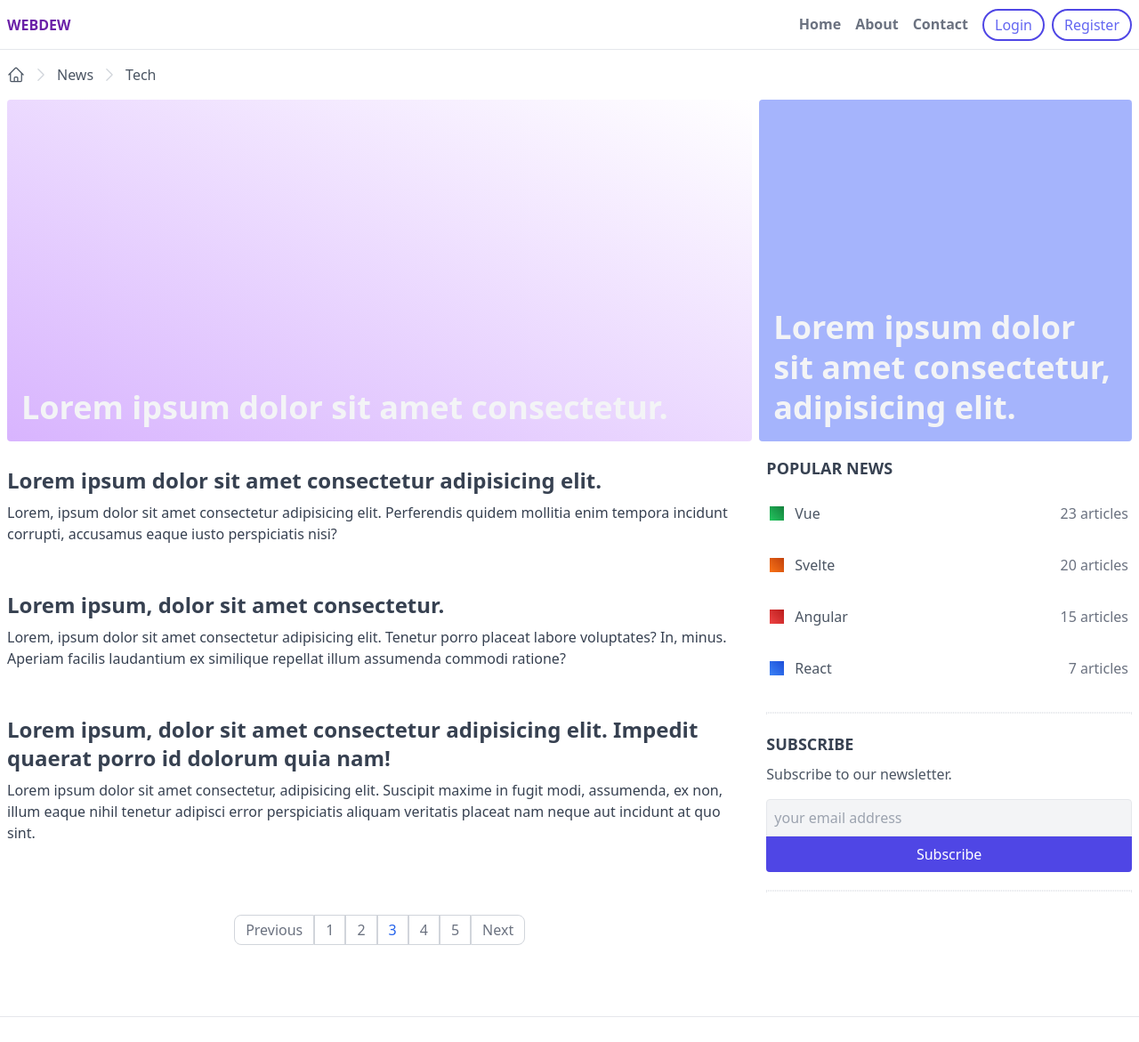
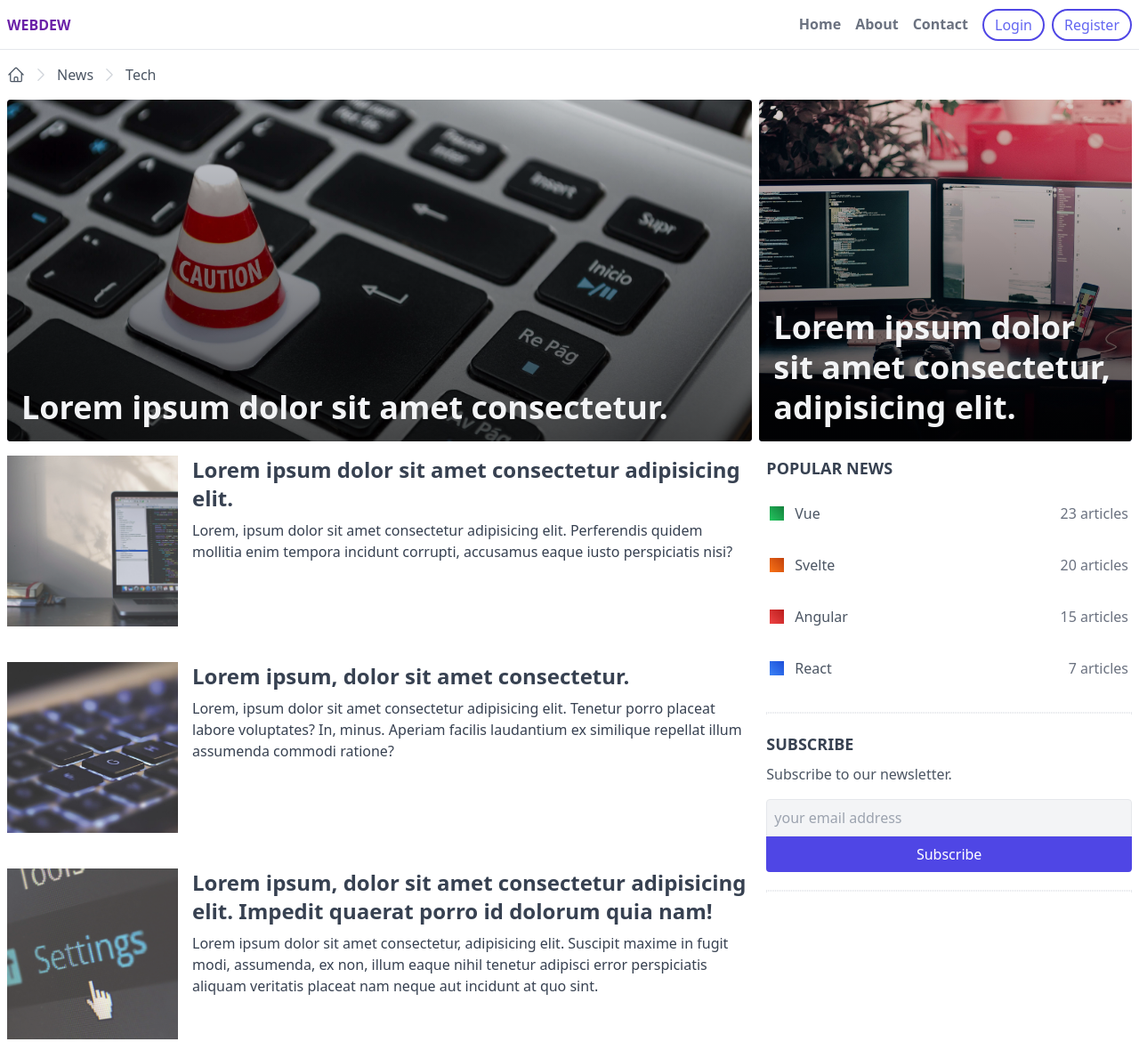
Before and after one commit to ukrmatsypula/tailwind, a website: page index.html in a window 1280 px wide. Shown: the top 1171 px of the page at 89% size. Drawn offline with nearby package versions, Linux system fonts and the light colour scheme; files that its build step writes are made by us from their sources.

Commit message:
add images for articles

```diff
--- a/index.html
+++ b/index.html
@@ -112,6 +112,14 @@
           class="w-full lg:w-2/3 bg-gradient-to-tr from-purple-300 h-96 mb-4 relative rounded inline-block overflow-hidden"
           href="#"
         >
+          <div
+            class="w-full h-full absolute bottom-0 left-0 z-10 bg-gradient-to-b from-black/10 to-black/70"
+          ></div>
+          <img
+            class="w-full h-full absolute bottom-0 left-0 z-0 object-cover"
+            src="/public/images/img-1.jpg"
+            alt="news"
+          />
           <div class="p-4 absolute left-0 bottom-0 z-20">
             <h2 class="text-4xl font-semibold text-gray-100 leading-tight">
               Lorem ipsum dolor sit amet consectetur.
@@ -123,6 +131,14 @@
           class="w-full lg:w-1/3 bg-indigo-300 h-96 mb-4 relative rounded inline-block overflow-hidden"
           href="#"
         >
+          <div
+            class="w-full h-full absolute bottom-0 left-0 z-10 bg-gradient-to-b from-black/10 to-black/70"
+          ></div>
+          <img
+            class="w-full h-full absolute bottom-0 left-0 z-0 object-cover"
+            src="/public/images/img-2.jpg"
+            alt="news"
+          />
           <div class="p-4 absolute left-0 bottom-0 z-20">
             <h2 class="text-4xl font-semibold text-gray-100 leading-tight">
               Lorem ipsum dolor sit amet consectetur, adipisicing elit.
@@ -134,10 +150,15 @@
       <main class="lg:flex">
         <div class="w-full lg:w-2/3">
           <section class="px-2">
-            <a class="block mb-10" href="#">
+            <a class="block w-full lg:flex mb-10" href="#">
+              <img
+                class="w-full lg:w-48 lg:h-48 opacity-80 object-cover lg:mr-4"
+                src="public/images/img-3.jpg"
+                alt="img"
+              />
               <div class="flex">
                 <div>
-                  <h3 class="mt-3 mb-2 text-gray-700 font-bold text-2xl">
+                  <h3 class="mb-2 text-gray-700 font-bold text-2xl">
                     Lorem ipsum dolor sit amet consectetur adipisicing elit.
                   </h3>
                   <p class="text-gray-700">
@@ -149,10 +170,15 @@
               </div>
             </a>
 
-            <a class="block mb-10" href="#">
+            <a class="block w-full lg:flex mb-10" href="#">
+              <img
+                class="w-full lg:w-48 lg:h-48 opacity-80 object-cover lg:mr-4"
+                src="public/images/img-4.jpg"
+                alt="img"
+              />
               <div class="flex">
                 <div>
-                  <h3 class="mt-3 mb-2 text-gray-700 font-bold text-2xl">
+                  <h3 class="mb-2 text-gray-700 font-bold text-2xl">
                     Lorem ipsum, dolor sit amet consectetur.
                   </h3>
                   <p class="text-gray-700">
@@ -165,10 +191,15 @@
               </div>
             </a>
 
-            <a class="block mb-10" href="#">
+            <a class="block w-full lg:flex mb-10" href="#">
+              <img
+                class="w-full lg:w-48 lg:h-48 opacity-80 object-cover lg:mr-4"
+                src="public/images/img-5.jpg"
+                alt="img"
+              />
               <div class="flex">
                 <div>
-                  <h3 class="mt-3 mb-2 text-gray-700 font-bold text-2xl">
+                  <h3 class="mb-2 text-gray-700 font-bold text-2xl">
                     Lorem ipsum, dolor sit amet consectetur adipisicing elit.
                     Impedit quaerat porro id dolorum quia nam!
                   </h3>
```
Also changed, not shown: public/images/img-1.jpg (added), public/images/img-2.jpg (added), public/images/img-3.jpg (added), public/images/img-4.jpg (added), public/images/img-5.jpg (added), public/styles.css (added), 3 other files.
